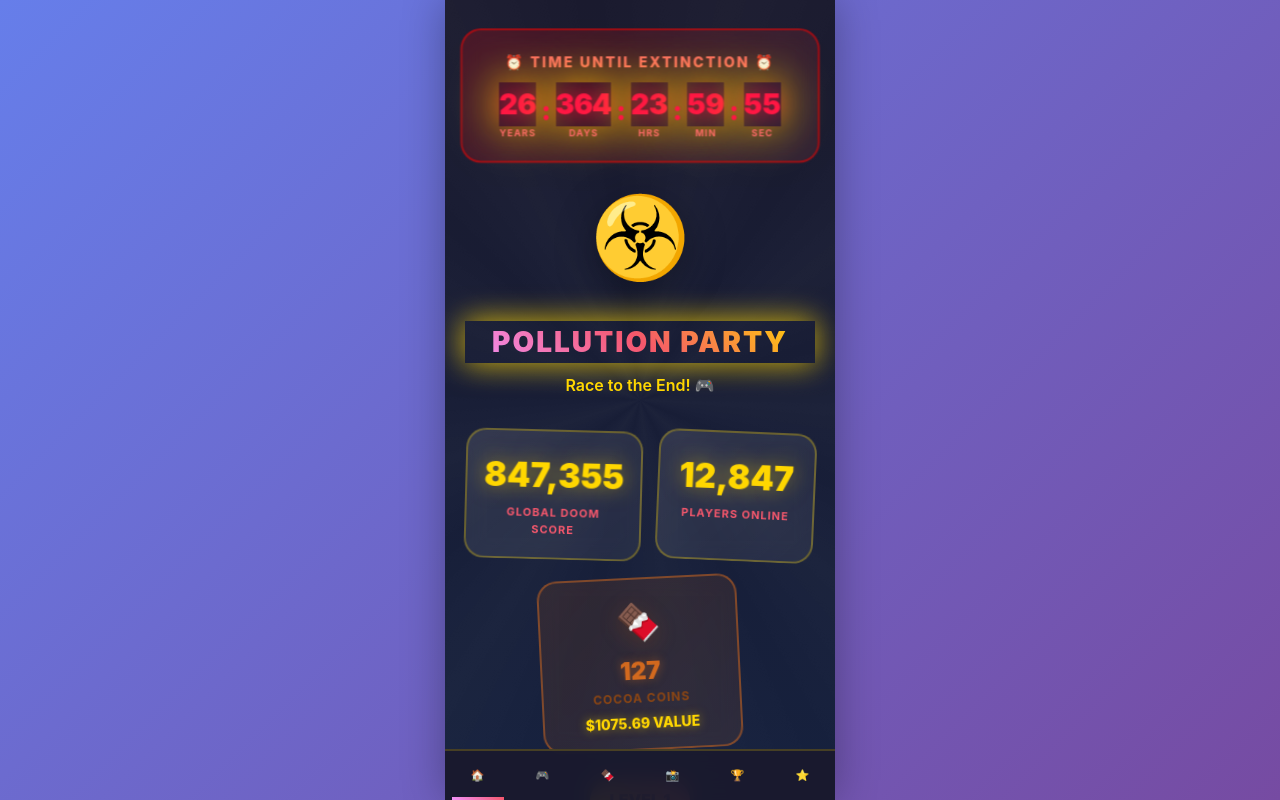
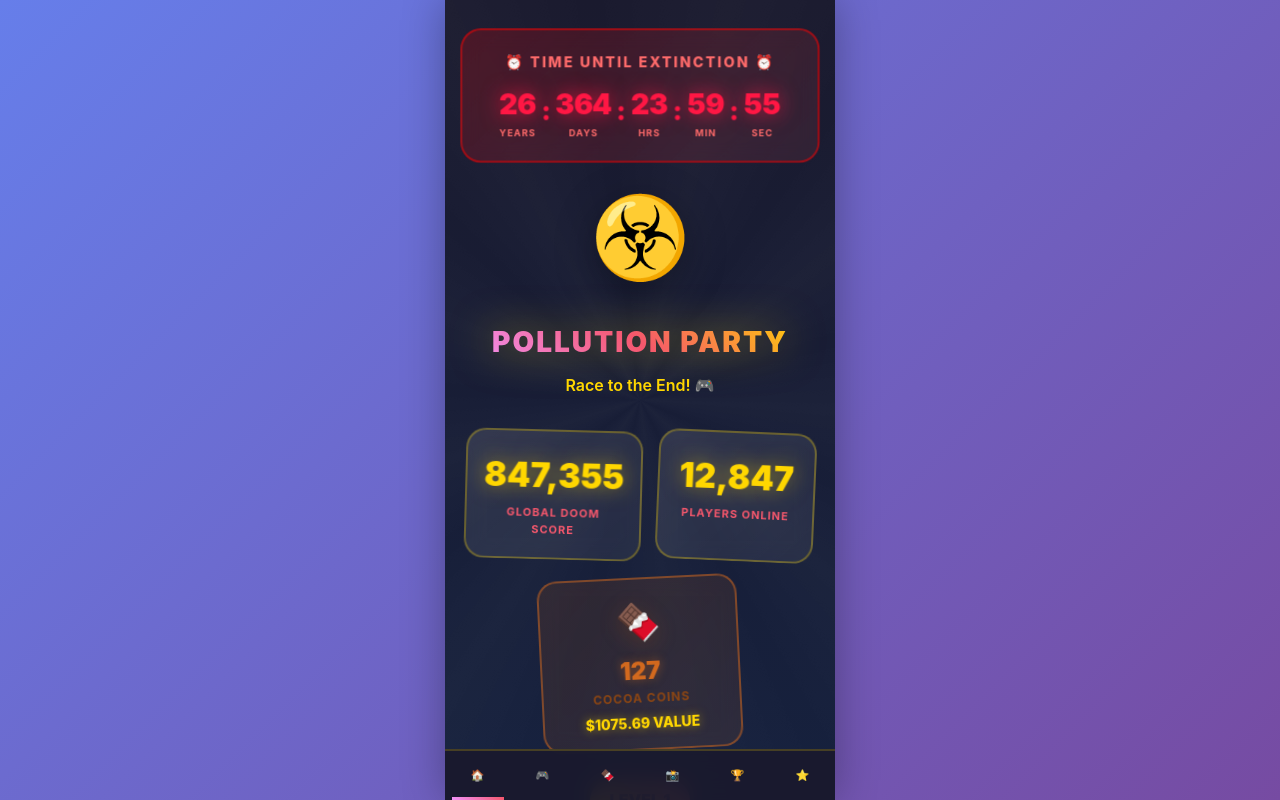
Before and after one commit to ruuuuuuuurd/acceleration-app, a React (Vite) app: page / in a window 1280 px wide. Built offline with nearby package versions, Linux system fonts and the light colour scheme.

Commit message:
Fix gradient text rendering issues - improve cross-browser compatibility

```diff
--- a/src/App.css
+++ b/src/App.css
@@ -83,13 +83,17 @@
   font-size: 28px;
   font-weight: 900;
   margin: 0 0 10px 0;
-  background: linear-gradient(45deg, #f093fb 0%, #f5576c 50%, #ffd700 100%);
+  background-image: linear-gradient(45deg, #f093fb 0%, #f5576c 50%, #ffd700 100%);
+  background-size: 100%;
+  background-repeat: repeat;
   -webkit-background-clip: text;
   -webkit-text-fill-color: transparent;
+  -moz-background-clip: text;
+  -moz-text-fill-color: transparent;
   background-clip: text;
   text-transform: uppercase;
   letter-spacing: 2px;
-  animation: glow 2s ease-in-out infinite;
+  filter: drop-shadow(0 0 20px rgba(255, 215, 0, 0.5));
 }
 
 .subtitle {
@@ -361,10 +365,15 @@
 .impact-number {
   font-size: 48px;
   font-weight: 900;
-  background: linear-gradient(45deg, #f093fb 0%, #f5576c 50%, #ffd700 100%);
+  background-image: linear-gradient(45deg, #f093fb 0%, #f5576c 50%, #ffd700 100%);
+  background-size: 100%;
+  background-repeat: repeat;
   -webkit-background-clip: text;
   -webkit-text-fill-color: transparent;
+  -moz-background-clip: text;
+  -moz-text-fill-color: transparent;
   background-clip: text;
+  filter: drop-shadow(0 0 10px rgba(255, 215, 0, 0.3));
   animation: pulse 2s ease-in-out infinite;
 }
 
@@ -706,7 +715,6 @@ h2 {
   color: #ff1744;
   text-shadow: 0 0 20px rgba(255, 23, 68, 0.8);
   font-variant-numeric: tabular-nums;
-  animation: glow 1s ease-in-out infinite;
 }
 
 .time-label {
```
